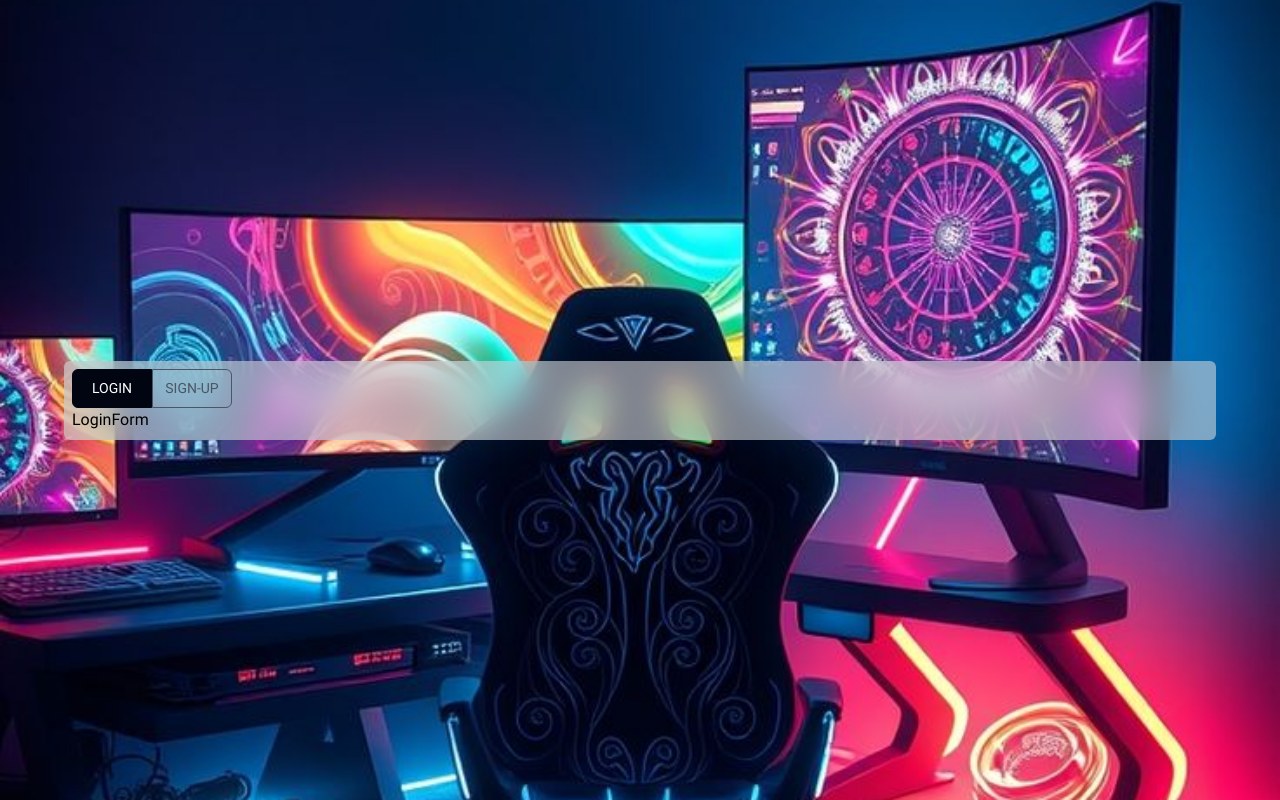
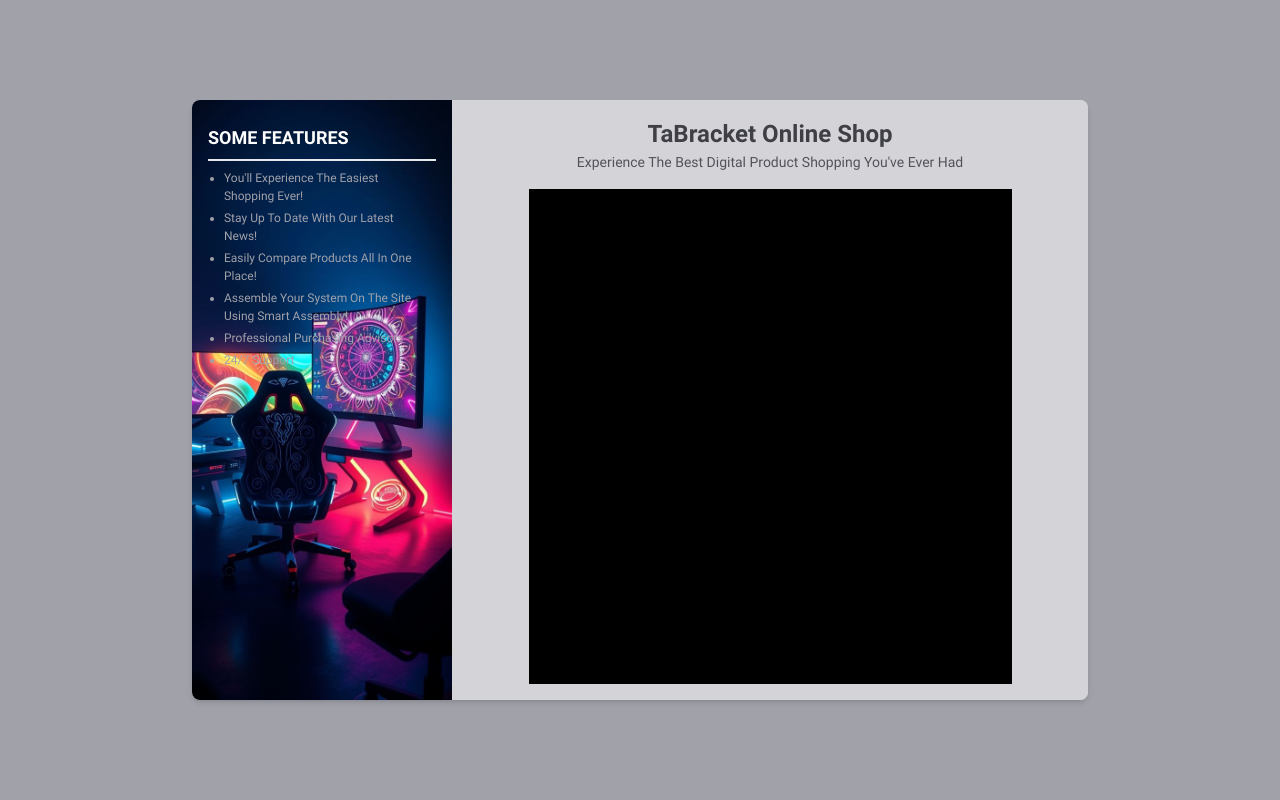
Before and after one commit to TaBracket/online-shop, a React (Vite) app: page / in a window 1280 px wide. Built offline with nearby package versions, Linux system fonts and the light colour scheme.

Commit message:
auth page - working on forms

```diff
--- a/src/pages/auth/Auth.jsx
+++ b/src/pages/auth/Auth.jsx
@@ -1,12 +1,32 @@
 import React, { useState } from "react";
 import styles from "./styles/auth.module.css";
-import FormsContainer from "./components/FormsContainer";
-
+import LoginForm from "./components/LoginForm";
+import SignUpForm from "./components/SignUpForm";
 export default function Auth() {
+  const [openSignUpForm, setOpenSignUpForm] = useState(false);
   return (
     <div className={`${styles["container"]}`}>
-      <div className={`${styles["auth-panel"]} bg-auth`}>
-        <FormsContainer />
+      <div className={`${styles["auth-container"]}`}>
+        <div className={`${styles["banner-container"]} bg-auth`}>
+          <h2>some features</h2>
+          <ol>
+            <li>you'll experience the easiest shopping ever!</li>
+            <li>stay up to date with our latest news!</li>
+            <li>easily compare products all in one place!</li>
+            <li>assemble your system on the site using smart assembly!</li>
+            <li>professional purchasing advisors</li>
+            <li>24/7 support</li>
+          </ol>
+        </div>
+        <div className={`${styles["forms-container"]}`}>
+          <div className={`${styles["infos"]}`}>
+            <h1>taBracket online shop</h1>
+            <h2>
+              experience the best digital product shopping you've ever had
+            </h2>
+          </div>
+          <div className={`${styles["forms"]}`}></div>
+        </div>
       </div>
     </div>
   );
--- a/src/pages/auth/components/FormsContainer.jsx
+++ /dev/null
@@ -1,19 +0,0 @@
-import React, { useContext } from "react";
-import styles from "./../styles/auth.module.css";
-import FormsSwitchersBtns from "./FormsSwitchersBtns";
-import LoginForm from "./LoginForm";
-import SignUpForm from "./SignUpForm";
-import { AuthCtx } from "../../../services/contexts/AuthCtx";
-export default function FormsContainer() {
-  const authContext = useContext(AuthCtx);
-  return (
-    <div className={`${styles["forms-container"]}`}>
-      <div className={`${styles["forms-switchers"]}`}>
-        <FormsSwitchersBtns />
-      </div>
-      <div className={`${styles["form-container"]}`}>
-        {authContext.loginPanel ? <LoginForm /> : <SignUpForm />}
-      </div>
-    </div>
-  );
-}
--- a/src/pages/auth/components/FormsSwitchersBtns.jsx
+++ /dev/null
@@ -1,30 +0,0 @@
-import React, { useContext } from "react";
-import styles from "./../styles/auth.module.css";
-import { AuthCtx } from "../../../services/contexts/AuthCtx";
-export default function FormsSwitchersBtns() {
-  const authContext = useContext(AuthCtx);
-  console.log(authContext.loginPanel);
-
-  return (
-    <>
-      <button
-        onClick={() => {
-          authContext.setLoginPanel(true);
-        }}
-        className={`${styles["switcher-btns"]} ${authContext.loginPanel ? styles["active-btn"] : styles["deactive-btn"]}`}
-      >
-        login
-      </button>
-      <button
-        onClick={() => {
-          authContext.setLoginPanel(false);
-        }}
-        className={`${styles["switcher-btns"]} ${authContext.loginPanel ? styles["deactive-btn"] : styles["active-btn"]}`}
-      >
-        sign-up
-      </button>
-    </>
-  );
-}
-// `${styles["login-btn"]} ${styles["switcher-btns"]}`
-// `${styles["sign-up-btn"]} ${styles["switcher-btns"]}`
--- a/src/pages/auth/components/LoginForm.jsx
+++ b/src/pages/auth/components/LoginForm.jsx
@@ -1,5 +1,5 @@
 import React from "react";
-import styles from "./../styles/auth.module.css";
+
 export default function LoginForm() {
-  return <div className={`${styles["login-form"]}`}>LoginForm</div>;
+  return <form>LoginForm</form>;
 }
--- a/src/pages/auth/components/SignUpForm.jsx
+++ b/src/pages/auth/components/SignUpForm.jsx
@@ -1,5 +1,5 @@
 import React from "react";
-import styles from "./../styles/auth.module.css";
+
 export default function SignUpForm() {
-  return <div className={`${styles["sign-up-form"]}`}>SignUpForm</div>;
+  return <form>SignUpForm</form>;
 }
--- a/src/pages/auth/styles/auth.module.css
+++ b/src/pages/auth/styles/auth.module.css
@@ -1,33 +1,33 @@
 .container {
-  @apply flex h-screen w-screen items-center justify-center bg-gray-600;
+  @apply flex h-screen w-screen flex-col items-center justify-center bg-zinc-400;
 }
-.auth-panel {
-  @apply flex h-full w-full flex-col items-center justify-center bg-cover bg-center bg-no-repeat;
+.auth-container {
+  @apply flex h-[600px] w-[70%] items-center justify-start overflow-hidden rounded-lg bg-zinc-300 shadow-md;
+}
+.banner-container {
+  @apply h-full w-[40%] bg-cover bg-[100%_20%] bg-no-repeat p-4;
+}
+.banner-container h2 {
+  @apply border-b-2 py-2 font-RobotoBold text-[18px] uppercase text-secondary;
+}
+.banner-container ol {
+  @apply flex flex-col gap-1 px-4 py-2;
+}
+.banner-container ol li {
+  @apply list-disc text-[12px] capitalize text-zinc-400;
 }
 .forms-container {
-  @apply w-[90%] rounded-md bg-gray-300/60 p-2 backdrop-blur-lg;
+  @apply flex h-full w-full flex-col items-center justify-start gap-4 bg-zinc-300 p-4;
 }
-.forms-switchers {
-  @apply flex w-full;
+.infos {
+  @apply flex w-full flex-col items-center justify-center;
 }
-.switcher-btns {
-  @apply flex w-[80px] items-center justify-center border p-2 text-[14px] uppercase;
+.infos h1 {
+  @apply font-RobotoBold text-[24px] capitalize text-zinc-700;
 }
-.switcher-btns:nth-child(1) {
-  @apply rounded-l-md;
+.infos h2 {
+  @apply font-RobotoRegular text-[14px] capitalize text-zinc-600;
 }
-.switcher-btns:nth-child(2) {
-  @apply rounded-r-md;
+.forms {
+  @apply relative h-full w-[80%] bg-black;
 }
-.active-btn {
-  @apply border-primary bg-primary text-secondary;
-}
-.deactive-btn {
-  @apply border-gray-600 text-gray-600;
-}
-.form-container {
-}
-.login-form {
-}
-.sign-up-form {
-}
```
